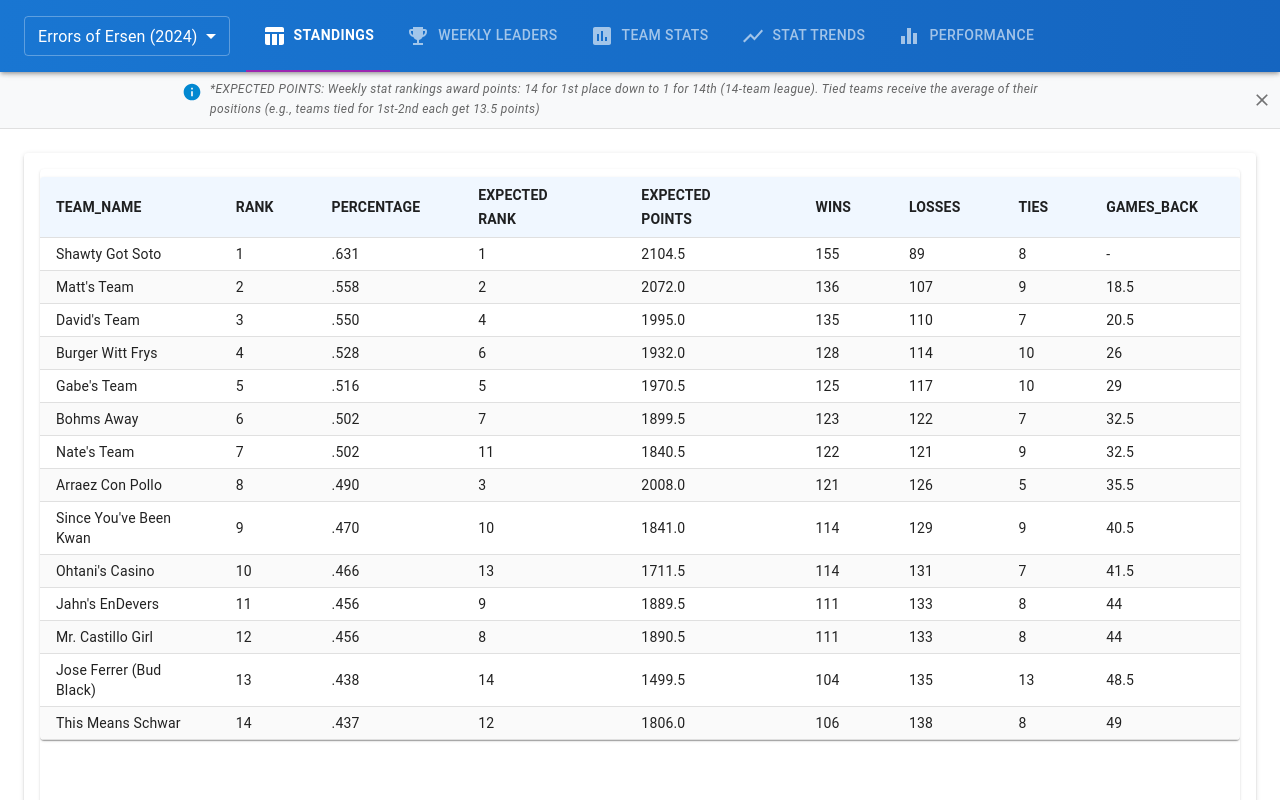
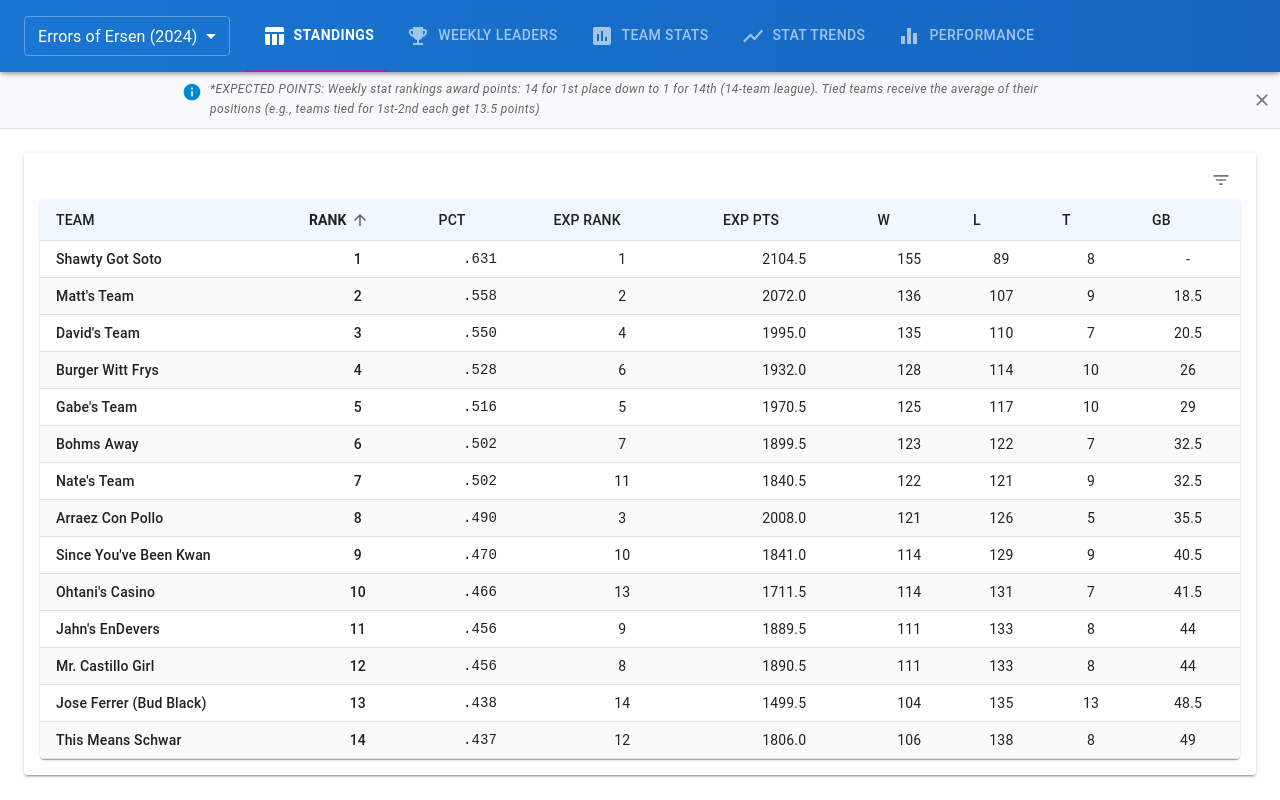
Before and after one commit to maflancer/baseball, a React (Vite) app: page / in a window 1280 px wide. Shown: the top 800 px of the page. Built offline with nearby package versions, Linux system fonts and the light colour scheme; the HTML template or start-up script is replaced by a standard one.

Commit message:
Begin updating table layout/styling

```diff
--- a/src/components/CustomTable.jsx
+++ b/src/components/CustomTable.jsx
@@ -15,26 +15,100 @@ import {
   TableHead,
   TableRow,
   TableSortLabel,
+  Typography,
+  Box,
+  Chip,
+  useMediaQuery,
+  useTheme,
+  Tooltip,
+  Divider,
+  Card
 } from "@mui/material";
 import CloseIcon from "@mui/icons-material/Close";
+import FilterListIcon from "@mui/icons-material/FilterList";
+import SortIcon from "@mui/icons-material/Sort";
 import { setFilter, clearFilter } from "../redux/filterSlice";
+
+// Helper function to format column headers
+const formatColumnHeader = (key, isMobile = false) => {
+  // Mobile-specific shorter headers
+  if (isMobile) {
+    if (key === "team_name") return "TEAM";
+    if (key === "percentage") return "PCT";
+    if (key === "games_back") return "GB";
+    if (key === "Expected Rank") return "ER";
+    if (key === "Expected Points") return "EP";
+    if (key === "wins") return "W";
+    if (key === "losses") return "L";
+    if (key === "ties") return "T";
+    if (key === "rank") return "R";
+  }
+
+  // Regular headers
+  if (key === "team_name") return "TEAM";
+  if (key === "games_back") return "GB";
+  if (key === "Expected Rank") return "EXP RANK";
+  if (key === "Expected Points") return "EXP PTS";
+  if (key === "percentage") return "PCT";
+  if (key === "wins") return "W";
+  if (key === "losses") return "L";
+  if (key === "ties") return "T";
+
+  // General formatting
+  return key.toUpperCase()
+    .replace(/_/g, ' ');
+};
+
+// Helper function for mobile-friendly cell formatting
+const formatCellValue = (value, column) => {
+  if (value === null || value === undefined) return "-";
+
+  // Format percentages
+  if (column === "percentage") {
+    const numVal = parseFloat(value);
+    return isNaN(numVal) ? value : numVal.toFixed(3).toString().replace(/^0+/, '');
+  }
+
+  return value;
+};
 
 function CustomTable({ data, columnOrder, tabValue }) {
   const dispatch = useDispatch();
+  const theme = useTheme();
+  const isMobile = useMediaQuery(theme.breakpoints.down("sm"));
+  const isTablet = useMediaQuery(theme.breakpoints.down("md"));
+
   const [filteredData, setFilteredData] = useState([]);
-  const [orderDirection, setOrderDirection] = useState("asc");
-  const [valueToOrderBy, setValueToOrderBy] = useState("");
+  const [orderDirection, setOrderDirection] = useState("desc");
+  const [valueToOrderBy, setValueToOrderBy] = useState("rank");
+  const [showFilters, setShowFilters] = useState(!isMobile);
+
   const filters = useSelector((state) => state.filters[tabValue]) || {};
+
+  // Show all columns regardless of screen size
+  const getVisibleColumns = () => {
+    // Return all columns and let the user scroll horizontally if needed
+    return columnOrder;
+  };
+
+  const visibleColumns = getVisibleColumns();
 
   useEffect(() => {
     filterData(filters);
   }, [data, filters]);
 
+  useEffect(() => {
+    // Set initial sort to rank by default
+    if (data.length > 0) {
+      setValueToOrderBy("rank");
+      setOrderDirection("asc");
+    }
+  }, [data]);
+
   const handleRequestSort = (property) => {
     const isAsc = valueToOrderBy === property && orderDirection === "asc";
     setValueToOrderBy(property);
     setOrderDirection(isAsc ? "desc" : "asc");
-    filterData(filters);
   };
 
   const handleFilterChange = (event) => {
@@ -46,19 +120,34 @@ function CustomTable({ data, columnOrder, tabValue }) {
     dispatch(clearFilter({ tab: tabValue, name }));
   };
 
+  const toggleFilters = () => {
+    setShowFilters(!showFilters);
+  };
+
   const filterData = (filters) => {
+    if (!data || data.length === 0) return;
+
     let newData = data.filter((row) =>
       Object.entries(filters).every(([key, value]) =>
-        value === "" ? true : row[key].toString() === value
+        value === "" ? true : row[key]?.toString() === value
       )
     );
+
     setFilteredData(newData);
   };
 
   const sortData = (array) => {
-    return array.sort((a, b) => {
+    if (!valueToOrderBy || array.length === 0) return array;
+
+    return [...array].sort((a, b) => {
       let first = a[valueToOrderBy];
       let second = b[valueToOrderBy];
+
+      // Handle missing values
+      if (first === undefined) first = "";
+      if (second === undefined) second = "";
+
+      // Convert to numbers if possible
       if (!isNaN(first) && !isNaN(second)) {
         first = Number(first);
         second = Number(second);
@@ -74,55 +163,155 @@ function CustomTable({ data, columnOrder, tabValue }) {
     });
   };
 
+  // Count active filters
+  const activeFilterCount = Object.values(filters).filter(val => val !== "").length;
+
+  // Check if we have data to display
+  if (!data || data.length === 0) {
     return (
-    <Paper className="fullScreenPaper">
-      <Grid sx={{ mt: 1 }} container spacing={2} justifyContent="center">
+      <Box sx={{ p: 3, textAlign: 'center' }}>
+        <Typography variant="body1">No data available</Typography>
+      </Box>
+    );
+  }
+
+  return (
+    <Box sx={{ width: '100%' }}>
+      {/* Filter Controls - Now inline with table */}
+      <Box
+        sx={{
+          display: 'flex',
+          justifyContent: 'flex-end',
+          alignItems: 'center',
+          mb: 0.5,
+          mt: -0.5
+        }}
+      >
+        <Tooltip title={showFilters ? "Hide Filters" : "Show Filters"}>
+          <IconButton
+            size="small"
+            onClick={toggleFilters}
+            color={activeFilterCount > 0 ? "primary" : "default"}
+            sx={{ mr: 0.5 }}
+          >
+            <FilterListIcon fontSize="small" />
+          </IconButton>
+        </Tooltip>
+
+        {activeFilterCount > 0 && (
+          <Chip
+            label={`${activeFilterCount}`}
+            size="small"
+            color="primary"
+            onDelete={() => Object.keys(filters).forEach(clearFilterValue)}
+            sx={{ height: 20, '& .MuiChip-label': { px: 1 } }}
+          />
+        )}
+      </Box>
+
+      {/* Filter Grid */}
+      {showFilters && Object.keys(filters).length > 0 && (
+        <Card
+          variant="outlined"
+          sx={{
+            mb: 1,
+            p: 1,
+            backgroundColor: 'rgba(0, 0, 0, 0.02)'
+          }}
+        >
+          <Grid container spacing={2} justifyContent="flex-start">
             {Object.keys(filters).map((filterName) => (
-          <Grid item key={filterName} xs={6} sm={3}>
-            <FormControl fullWidth>
+              <Grid item key={filterName} xs={12} sm={6} md={3} lg={2}>
+                <FormControl fullWidth size="small">
                   <InputLabel>
-                {filterName.charAt(0).toUpperCase() + filterName.slice(1)}
+                    {formatColumnHeader(filterName)}
                   </InputLabel>
                   <Select
                     value={filters[filterName]}
-                label={filterName.charAt(0).toUpperCase() + filterName.slice(1)}
+                    label={formatColumnHeader(filterName)}
                     name={filterName}
                     onChange={handleFilterChange}
                     endAdornment={
                       filters[filterName] && (
-                    <IconButton onClick={() => clearFilterValue(filterName)}>
-                      <CloseIcon />
+                        <IconButton
+                          size="small"
+                          onClick={() => clearFilterValue(filterName)}
+                          edge="end"
+                        >
+                          <CloseIcon fontSize="small" />
                         </IconButton>
                       )
                     }
                   >
-                {Array.from(new Set(data.map((item) => item[filterName]))).map(
-                  (item, index) => (
-                    <MenuItem key={index} value={item.toString()}>
-                      {item}
+                    {Array.from(
+                      new Set(data.map((item) => item[filterName]))
+                    ).sort((a, b) => {
+                      if (!isNaN(a) && !isNaN(b)) return a - b;
+                      return a > b ? 1 : -1;
+                    }).map((item, index) => (
+                      <MenuItem key={index} value={item ? item.toString() : ""}>
+                        {item || "-"}
                       </MenuItem>
-                  )
-                )}
+                    ))}
                   </Select>
                 </FormControl>
               </Grid>
             ))}
           </Grid>
-      <TableContainer component={Paper}>
-        <Table size="small">
+        </Card>
+      )}
+
+      {/* Data Table */}
+      <TableContainer
+        component={Paper}
+        sx={{
+          boxShadow: 1,
+          borderRadius: 1,
+          overflow: 'auto',
+          maxWidth: '100%'
+        }}
+      >
+        <Table
+          size="small"
+          sx={{
+            minWidth: isMobile ? 600 : 800,
+            "& .MuiTableCell-root": {
+              px: isMobile ? 0.75 : 2,
+              py: isMobile ? 0.5 : 1
+            }
+          }}
+        >
           <TableHead>
-            <TableRow>
-              {data[0] &&
-                columnOrder.map((key) => (
-                  <TableCell key={key}>
+            <TableRow sx={{ backgroundColor: '#e3f2fd' }}>
+              {visibleColumns.map((key) => (
+                <TableCell
+                  key={key}
+                  sx={{
+                    fontWeight: valueToOrderBy === key ? 700 : 500,
+                    color: valueToOrderBy === key ? 'primary.main' : 'text.primary',
+                    px: isMobile ? 0.75 : 2,
+                    py: isMobile ? 0.5 : 1,
+                    whiteSpace: 'nowrap',
+                    // Make team_name column wider and others narrower on mobile
+                    ...(isMobile && {
+                      width: key === "team_name" ? "auto" : key === "percentage" ? "60px" : key === "rank" ? "40px" : "auto",
+                      fontSize: "0.75rem"
+                    })
+                  }}
+                >
                   <TableSortLabel
                     active={valueToOrderBy === key}
-                      direction={
-                        valueToOrderBy === key ? orderDirection : "asc"
+                    direction={valueToOrderBy === key ? orderDirection : "asc"}
+                    onClick={() => handleRequestSort(key)}
+                    sx={{
+                      color: valueToOrderBy === key ? 'primary.main' : 'text.primary',
+                      fontWeight: valueToOrderBy === key ? 700 : 500,
+                      '&.MuiTableSortLabel-active': {
+                        color: 'primary.main',
                       }
-                      onClick={() => handleRequestSort(key)}
+                    }}
                   >
-                      {key.toUpperCase()}
+                    {formatColumnHeader(key, isMobile)}
                   </TableSortLabel>
                 </TableCell>
               ))}
@@ -130,16 +319,59 @@ function CustomTable({ data, columnOrder, tabValue }) {
           </TableHead>
           <TableBody>
             {sortData(filteredData).map((row, index) => (
-              <TableRow key={index}>
-                {columnOrder.map((col, idx) => (
-                  <TableCell key={idx}>{row[col]}</TableCell>
+              <TableRow
+                key={index}
+                hover
+                sx={{
+                  '&:nth-of-type(even)': {
+                    backgroundColor: 'rgba(0, 0, 0, 0.02)',
+                  },
+                }}
+              >
+                {visibleColumns.map((col) => (
+                  <TableCell
+                    key={col}
+                    align={col === "team_name" ? "left" : "center"}
+                    sx={{
+                      // Bold for team name
+                      ...(col === "team_name" && {
+                        fontWeight: 500,
+                        minWidth: isMobile ? "90px" : "auto",
+                        left: 0,
+                        zIndex: 1
+                      }),
+                      // Bold for main stat (e.g. rank)
+                      ...(col === "rank" && {
+                        fontWeight: 500,
+                      }),
+                      // Special styling for percentage
+                      ...(col === "percentage" && {
+                        fontFamily: "monospace",
+                      }),
+                      // Smaller font for mobile
+                      ...(isMobile && {
+                        fontSize: "0.75rem",
+                        px: 0.75,
+                        py: 0.75
+                      })
+                    }}
+                  >
+                    {formatCellValue(row[col], col)}
+                  </TableCell>
                 ))}
               </TableRow>
             ))}
           </TableBody>
         </Table>
       </TableContainer>
-    </Paper>
+
+      {/* Show additional info for mobile users */}
+      {isMobile && (
+        <Typography variant="caption" sx={{ display: 'block', mt: 1, textAlign: 'center', color: 'text.secondary' }}>
+          Swipe horizontally to see all columns. Tap column headers to sort.
+        </Typography>
+      )}
+    </Box>
   );
 }
 
--- a/src/components/Standings.jsx
+++ b/src/components/Standings.jsx
@@ -1,20 +1,34 @@
+import { Box } from "@mui/material";
 import CustomTable from "./CustomTable";
 
 function Standings({ data, tabValue }) {
+  // Define column order with flexibility for responsive design
   const columnOrder = [
-    "team_name",
-    "rank",
-    "percentage",
-    "Expected Rank",
-    "Expected Points",
-    "wins",
-    "losses",
-    "ties",
-    "games_back",
+    "team_name",     // Always show team name
+    "rank",          // Always show rank
+    "percentage",    // Always show win percentage
+    "Expected Rank", // Hide on mobile
+    "Expected Points", // Hide on mobile
+    "wins",          // Show on all screens
+    "losses",        // Show on all screens
+    "ties",          // Hide on smaller screens
+    "games_back",    // Hide on smaller screens
   ];
 
+  // Set up filters specific to the standings view
+  const standingsFilters = {
+    team_name: "",  // Filter by team name
+  };
+
   return (
-    <CustomTable data={data} tabValue={tabValue} columnOrder={columnOrder} />
+    <Box sx={{ width: '100%' }}>
+      <CustomTable
+        data={data}
+        tabValue={tabValue}
+        columnOrder={columnOrder}
+        initialFilters={standingsFilters}
+      />
+    </Box>
   );
 }
 
```
Lines whose indentation alone changed are shown as unchanged.
